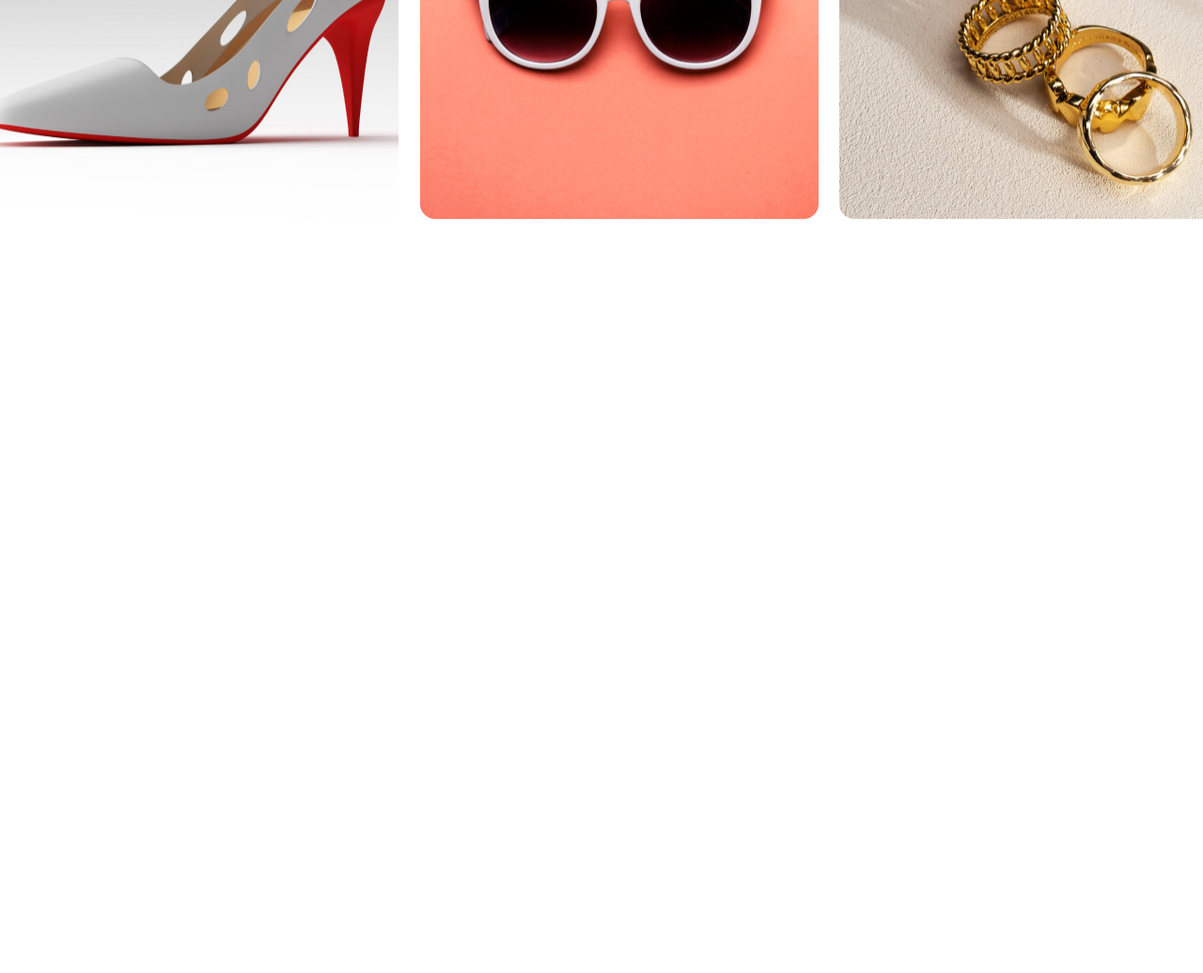
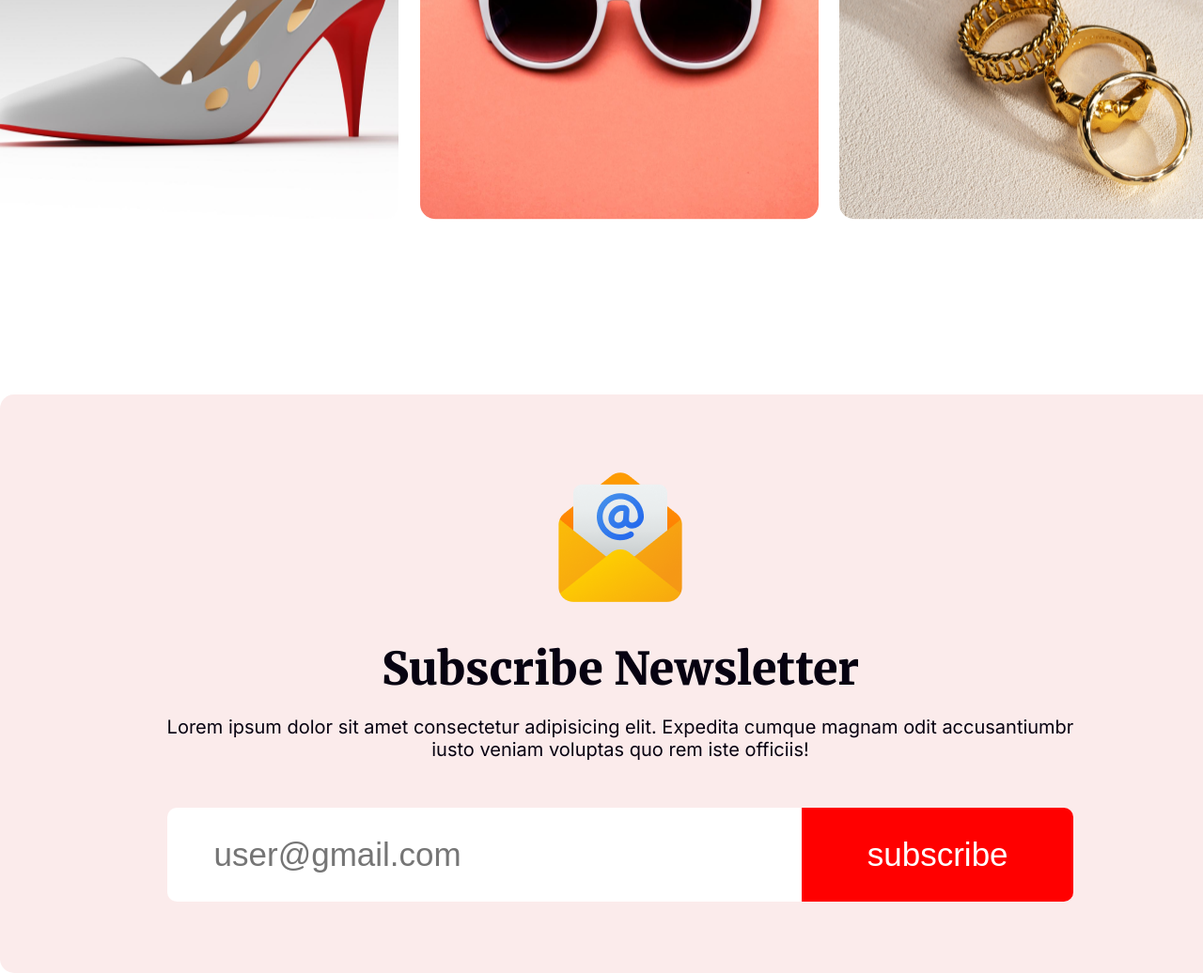
Before and after one commit to DeveloperMonirBD/batch9-A1-solution, a plain HTML site: page index.html in a window 1280 px wide. Shown: the part 4265-5301 px from the top of the page at 94% size. Before the commit the page ends 4565 px from the top, so only its background shows below. Drawn offline with Linux system fonts and the light colour scheme.

Commit message:
Subscribe Newsletter section done

```diff
--- a/index.html
+++ b/index.html
@@ -98,6 +98,24 @@
 
         <!-- portfolio section ends here -->
 
+        <!-- subscribe Newsletter section start here -->
+        <div class="subscribe-container">
+            <div class="subscribe-text-content">
+                <img src="images/Group 61.png" alt="">
+                <h1>Subscribe Newsletter</h1>
+                <p>Lorem ipsum dolor sit amet consectetur adipisicing elit. Expedita cumque magnam odit accusantiumbr <br> iusto
+                    veniam voluptas quo rem iste officiis!</p>
+
+                    <div class="subscribe-button">
+                    <form action="" id="subscribe-input">
+                        <input type="email" name="email" id="email" placeholder="user@gmail.com">
+                        <input type="submit" value="subscribe">
+                    </form>
+                    </div>
+            </div>
+
+        </div>
+        <!-- subscribe Newsletter section start here -->
 
     </main>
     <footer></footer>
--- a/styles/style.css
+++ b/styles/style.css
@@ -277,3 +277,69 @@ body {
     width: 100%;
     height: 100%;
 }
+
+/* Subscribe Newsletter style start */
+.subscribe-container{
+    width: 1320px;
+    height: 616px;
+    /* border: 2px solid red; */
+    margin: 0 auto;
+    margin-top: 120px;
+    border-radius: 15px;
+    text-align: center;
+    background-color: #fae7e7d3;
+    display: flex;
+    justify-content: center;
+    align-items: center;
+}
+.subscribe-text-content img {
+    margin-bottom: 30px;
+}
+.subscribe-text-content h1 {
+    color: rgb(7, 2, 17);
+    font-family: Merriweather;
+    font-size: 48px;
+    font-weight: 900;
+    margin-bottom: 20px;
+}
+.subscribe-text-content p {
+    color: rgb(7, 2, 17);
+    font-family: Inter;
+    font-size: 20px;
+    font-weight: 400;
+}
+.subscribe-button {
+    margin-top: 50px;
+}
+#subscribe-input {
+    display: flex;
+    justify-content: center;
+    align-items: center;
+    margin: 0 auto;
+    border-radius: 50px;
+    height: 100px;
+}
+#subscribe-input input[type="email"]{
+    height: 64px;
+    border-radius: 10px 0px 0px 10px;
+    background-color: #fff;
+    width: 70%;
+    height: 100%;
+    color: #757575;
+    padding: 10px 50px;
+    font-size: 35px;
+    border: none;
+
+}
+#subscribe-input input[type="submit"]{
+    height: 64px;
+    border-radius: 0px 10px 10px 0px;
+    background-color: rgb(255, 0, 0);
+    width: 30%;
+    height: 100%;
+    color: #fff;
+    text-align: center;
+    font-size: 35px;
+    border: none;
+    cursor: pointer;
+}
```
